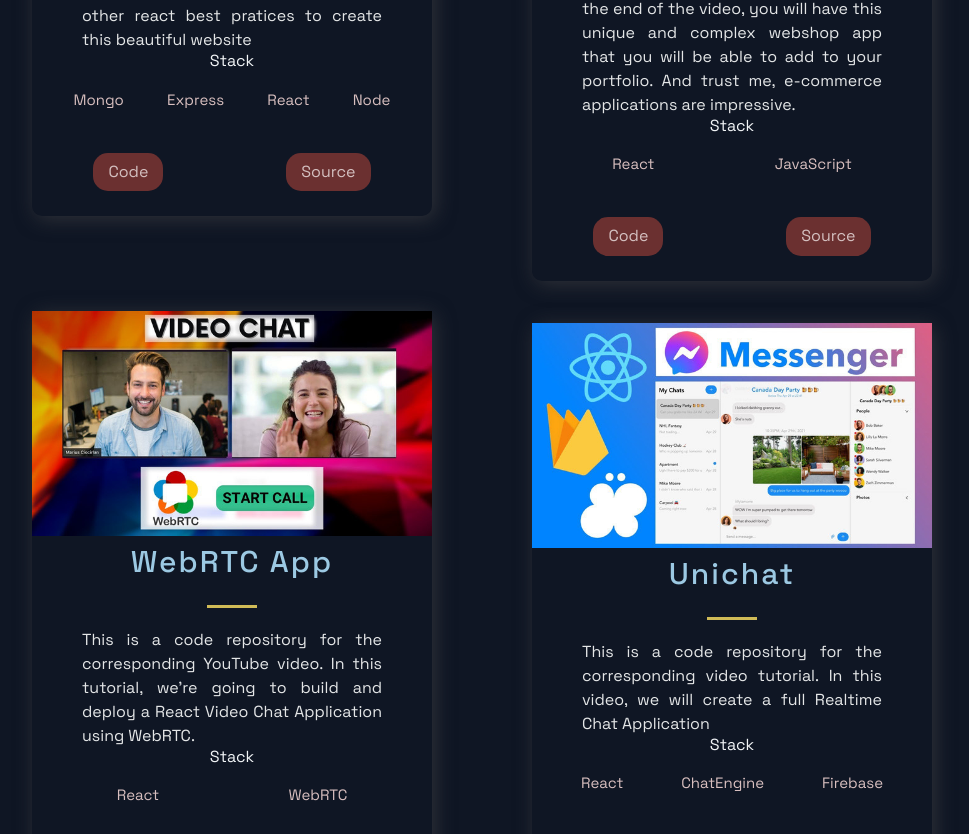
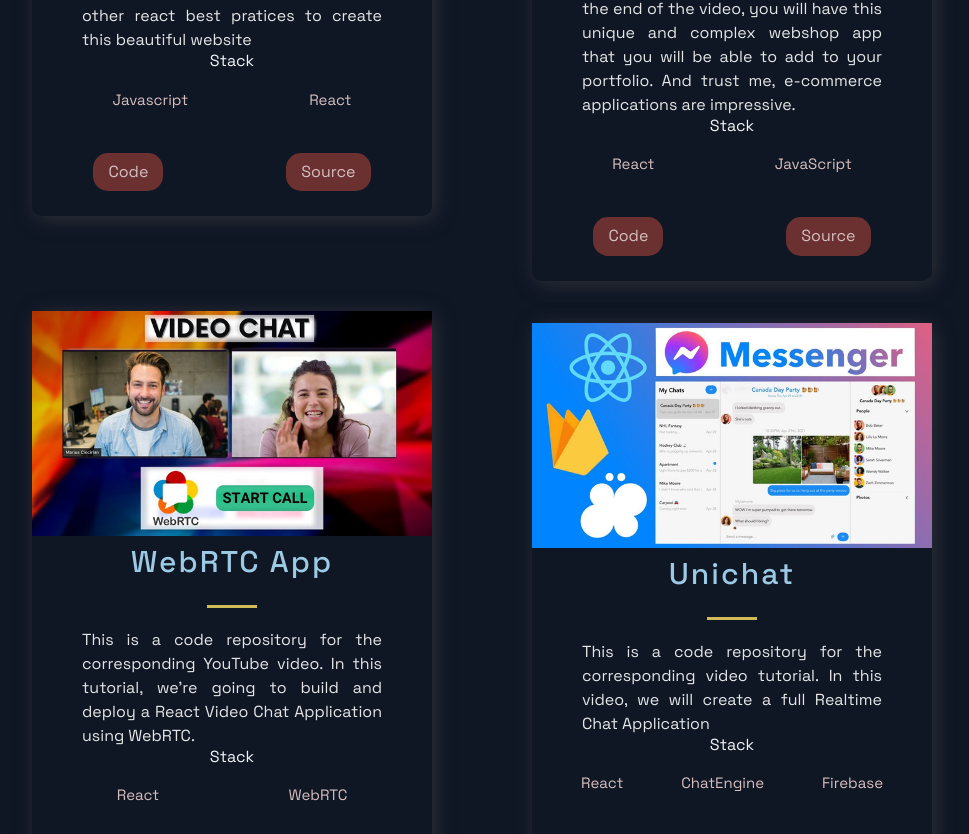
Before and after one commit to danyomo/porfolio-react-app, a Next.js app: page / in a window 1280 px wide. Shown: the part 1251-2085 px from the top of the page, without its empty margins (158-1127 px from the left). Built offline with nearby package versions, Linux system fonts and the light colour scheme.

Commit message:
Update constants.js

```diff
--- a/src/constants/constants.js
+++ b/src/constants/constants.js
@@ -3,9 +3,9 @@ export const projects = [
    title: 'Gericht restuarant',
     description: " Gericht Resturant app is the website that i implementes to improve my ReactJs skills. I use React hooks and other react best pratices to create this beautiful website",
       image: '/images/1.PNG',
-      tags: ['Mongo', 'Express', 'React', 'Node'],
+      tags: ['Javascript', 'React'],
     source: 'https://google.com',
-    visit: 'https://google.com',
+    visit: 'https://peppy-frangipane-9f0955.netlify.app/',
     id: 0,
   },
   {
```
